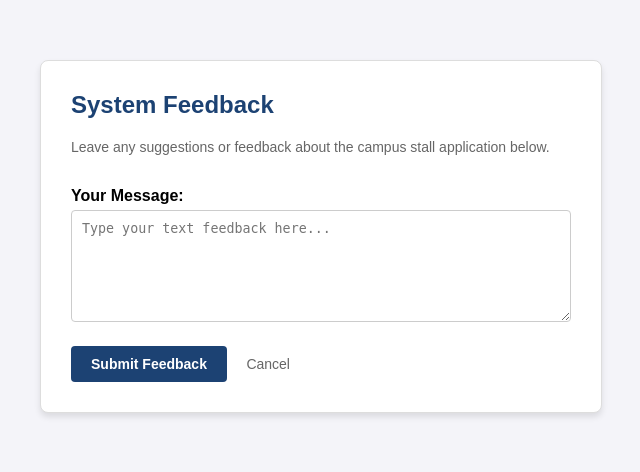
After one commit to shshshari/2610-CSP1123-G014, a Flask app: page /feedback in a window 1280 px wide. The commit adds this page. Shown: the top 472 px of the page, without its empty margins (319-959 px from the left). Run offline with Flask 3, Linux system fonts and the light colour scheme.

Commit message:
Added feedback system for users only and fixed price range for managers stalls dashboard and filter search

```diff
--- a/app.py
+++ b/app.py
@@ -54,6 +54,10 @@ class Favourite(db.Model):
     user_id= db.Column(db.Integer, db.ForeignKey('user.id'), nullable=False)
     stall_id = db.Column(db.Integer, db.ForeignKey('stall.id'), nullable=False)
 
+class Feedback(db.Model):
+    id = db.Column(db.Integer, primary_key=True)
+    content = db.Column(db.Text, nullable=False)
+    user_id = db.Column(db.Integer, db.ForeignKey('user.id'), nullable=True) # Optional: stores who sent it
 
 @app.route('/')
 def home():
@@ -257,7 +261,6 @@ def edit_stall(stall_id):
         stall.category = request.form.get('category')
         stall.description = request.form.get('description')
         stall.location_id = int(request.form.get('location_id'))
-        stall.food_type = request.form.get('food_type')
         stall.price_range = request.form.get('price_range')
         db.session.commit()
         flash("Stall updated successfully!")
@@ -265,6 +268,28 @@ def edit_stall(stall_id):
 
     locations = Location.query.all()
     return render_template('edit_stall.html', stall=stall, locations=locations)
+
+@app.route('/feedback', methods=['GET', 'POST'])
+def feedback():
+    if request.method == 'POST':
+        user_msg = request.form.get('comment')
+
+        if not user_msg or user_msg.strip() == "":
+            flash("Feedback text cannot be empty!")
+            return redirect(url_for('feedback'))
+
+        # Save only the text message to the independent Feedback table
+        new_fb = Feedback(
+            content=user_msg,
+            user_id=current_user.id if current_user.is_authenticated else None
+        )
+        db.session.add(new_fb)
+        db.session.commit()
+
+        flash("Thank you! Your feedback has been recorded.")
+        return redirect(url_for('explore'))
+
+    return render_template('feedback.html')
 
 with app.app_context():
     db.create_all()
--- /dev/null
+++ b/templates/feedback.html
@@ -0,0 +1,40 @@
+<!DOCTYPE html>
+<html lang="en">
+<head>
+    <meta charset="UTF-8">
+    <meta name="viewport" content="width=device-width, initial-scale=1.0">
+    <title>Submit Feedback</title>
+</head>
+<body style="font-family: Arial, sans-serif; background-color: #f4f4f9; margin: 0; padding: 20px;">
+
+    {% with messages = get_flashed_messages() %}
+      {% if messages %}
+        <div style="background: #d4edda; color: #155724; padding: 10px; margin: 10px auto; max-width: 500px; border-radius: 5px;">
+          {% for message in messages %}
+            <p style="margin: 0;">{{ message }}</p>
+          {% endfor %}
+        </div>
+      {% endif %}
+    {% endwith %}
+
+    <div style="max-width: 500px; margin: 40px auto; padding: 30px; background: #fff; border: 1px solid #ddd; border-radius: 8px; box-shadow: 0 4px 6px rgba(0,0,0,0.1);">
+        <h2 style="margin-top: 0; color: #1c4273;">System Feedback</h2>
+        <p style="color: #666; font-size: 14px;">Leave any suggestions or feedback about the campus stall application below.</p>
+        <br>
+
+        <form action="{{ url_for('feedback') }}" method="POST">
+            <div style="margin-bottom: 15px;">
+                <label for="comment" style="display: block; font-weight: bold; margin-bottom: 5px;">Your Message:</label>
+                <textarea name="comment" id="comment" rows="6" style="width: 100%; padding: 10px; border: 1px solid #ccc; border-radius: 4px; box-sizing: border-box; resize: vertical;" placeholder="Type your text feedback here..." required></textarea>
+            </div>
+
+            <div style="margin-top: 20px;">
+                <button type="submit" style="background: #1c4273; color: white; border: none; padding: 10px 20px; border-radius: 4px; cursor: pointer; font-weight: bold; font-size: 14px;">
+                    Submit Feedback
+                </button>
+                <a href="{{ url_for('explore') }}" style="margin-left: 15px; color: #666; text-decoration: none; font-size: 14px;">Cancel</a>
+            </div>
+        </form>
+    </div>
+</body>
+</html>
--- a/templates/home.html
+++ b/templates/home.html
@@ -49,5 +49,6 @@
             <li>No stalls available yet.</li>
         {% endfor %}
     </ul>
+    <li><a href="{{ url_for('feedback') }}">💬 Feedback</a></li>
 </body>
 </html>
```
Also changed, not shown: templates/edit_stall.html (+8 -0 lines), templates/explore.html (+3 -20 lines), instance/database.db.
